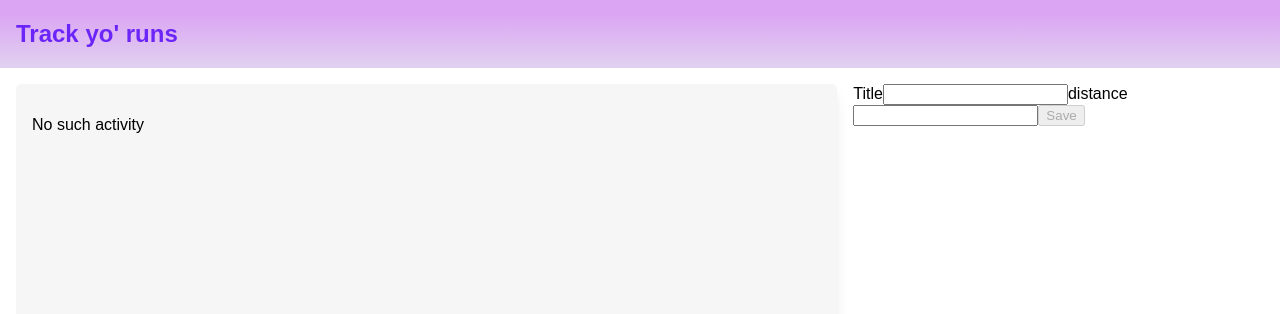
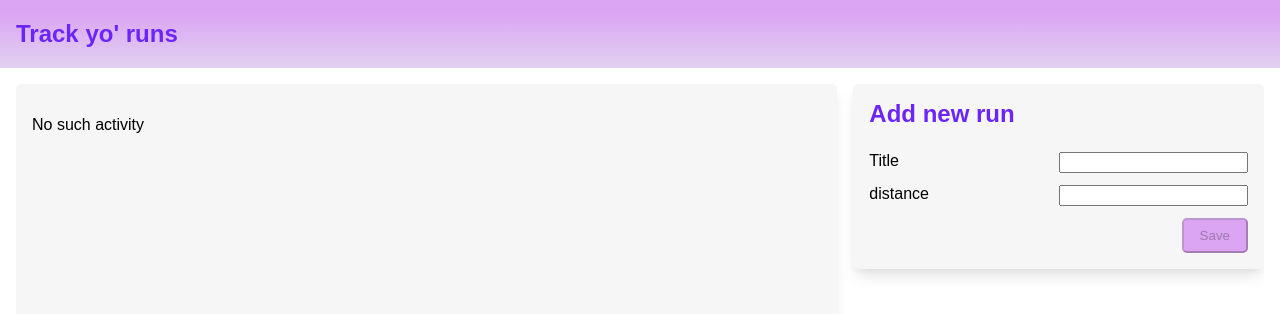
Before and after one commit to Jo-R/fitness-tracker-react-redux-client, a React (Create React App) app: page /activity/1 in a window 1280 px wide. Shown: the top 314 px of the page. Built offline with nearby package versions, Linux system fonts and the light colour scheme.

Commit message:
readme and tweak comments, basic styling for add run

```diff
--- a/src/api/runActivity.js
+++ b/src/api/runActivity.js
@@ -1,5 +1,6 @@
 import Api from "./api";
 
+// TODO sort out error handling for api calls
 export const getRunActivityById = async (id) => {
   try {
     const response = await Api.get(`/RunActivity/${id}`);
@@ -18,11 +19,11 @@ export const addRunActivity = async (activity) => {
   }
 };
 
-// TODO sort out hard coded id and paging
-export const getRunActivitiesForUser = async () => {
+// TODO rmeove hard coded-ness from paging
+export const getRunActivitiesForUser = async (userId) => {
   try {
     const response = await Api.get(
-      `/RunActivity/user/d30e52b0-304c-4aa1-3c68-08d888b124c0?pageNumber=1&pageSize=50`
+      `/RunActivity/user/${userId}?pageNumber=1&pageSize=50`
     );
     return response;
   } catch (error) {
--- a/src/features/runActivities/AddRunActivity.jsx
+++ b/src/features/runActivities/AddRunActivity.jsx
@@ -2,6 +2,9 @@ import React, { useState } from "react";
 import { useDispatch } from "react-redux";
 import { addNewRun } from "./runActivitiesSlice";
 import { unwrapResult } from "@reduxjs/toolkit";
+import styles from "./AddRunActivity.module.css";
+import typeStyles from "../../sharedStyles/Typography.module.css";
+import { Card } from "../../components/Card/Card";
 
 export const AddRunActivity = () => {
   const dispatch = useDispatch();
@@ -30,6 +33,7 @@ export const AddRunActivity = () => {
         setDistance("");
         setTitle("");
       } catch (err) {
+        // TODO display this error properly
         console.error("Failed to save the run: ", err);
       } finally {
         setAddRequestStatus("idle");
@@ -39,7 +43,10 @@ export const AddRunActivity = () => {
 
   return (
     <section>
+      <Card>
         <form onSubmit={handleSave}>
+          <h3 className={typeStyles.sectionHeading}>Add new run</h3>
+          <div className={styles.grid}>
             <label htmlFor="titleInput">Title</label>
             <input
               id="titleInput"
@@ -52,10 +59,19 @@ export const AddRunActivity = () => {
               value={distance}
               onChange={handleDistanceInput}
             ></input>
-        <button onClick={handleSave} type="submit" disabled={!canSave}>
+          </div>
+          <div className={styles.rightAlign}>
+            <button
+              onClick={handleSave}
+              type="submit"
+              disabled={!canSave}
+              className={styles.btn}
+            >
               Save
             </button>
+          </div>
         </form>
+      </Card>
     </section>
   );
 };
--- /dev/null
+++ b/src/features/runActivities/AddRunActivity.module.css
@@ -0,0 +1,17 @@
+.grid {
+  display: grid;
+  grid-template-columns: 1fr 1fr;
+  row-gap: 0.75rem;
+}
+
+.rightAlign {
+  display: flex;
+  justify-content: flex-end;
+  margin-top: 0.75rem;
+}
+
+.btn {
+  background-color: var(--main-3);
+  padding: 0.5rem 1rem;
+  border-radius: 5px;
+}
--- a/src/features/runActivities/RunActivities.jsx
+++ b/src/features/runActivities/RunActivities.jsx
@@ -5,7 +5,6 @@ import typeStyles from "../../sharedStyles/Typography.module.css";
 import { ActivityCard } from "../../components/ActivityCard/ActivitySummaryCard";
 import { selectAllActivities, fetchActivities } from "./runActivitiesSlice";
 
-// TODO loading and error styles
 export const RunActivities = () => {
   const dispatch = useDispatch();
   const runList = useSelector(selectAllActivities);
--- a/src/features/runActivities/ViewRunActivity.jsx
+++ b/src/features/runActivities/ViewRunActivity.jsx
@@ -4,7 +4,6 @@ import { selectActivityById } from "./runActivitiesSlice";
 import { Card } from "../../components/Card/Card";
 import typeStyles from "../../sharedStyles/Typography.module.css";
 
-// TODO mock map image and other details
 export const ViewRunActivity = ({ match }) => {
   const runId = match.params.runId;
 
--- a/src/features/runActivities/runActivitiesSlice.js
+++ b/src/features/runActivities/runActivitiesSlice.js
@@ -4,7 +4,9 @@ import { addRunActivity, getRunActivitiesForUser } from "../../api/runActivity";
 export const fetchActivities = createAsyncThunk(
   "runActivities/fetchActivities",
   async () => {
-    const response = await getRunActivitiesForUser();
+    const response = await getRunActivitiesForUser(
+      "d30e52b0-304c-4aa1-3c68-08d888b124c0"
+    );
     return response.items;
   }
 );
@@ -14,7 +16,6 @@ export const addNewRun = createAsyncThunk(
   async (newActivity) => {
     console.log(Date.now().toLocaleString());
     // TODO sort out hard coded fields
-    // TODO failure handling is no good
     const date = new Date();
     const response = await addRunActivity({
       userId: "d30e52b0-304c-4aa1-3c68-08d888b124c0",
@@ -43,7 +44,6 @@ const runActivitiesSlice = createSlice({
     },
     [fetchActivities.fulfilled]: (state, action) => {
       state.status = "succeeded";
-      // Add any fetched items to the array
       state.items = state.items.concat(action.payload);
     },
     [fetchActivities.rejected]: (state, action) => {
@@ -51,7 +51,6 @@ const runActivitiesSlice = createSlice({
       state.error = "Sorry, something went wrong.";
     },
     [addNewRun.fulfilled]: (state, action) => {
-      // We can directly add the new run object to our array
       state.items.push(action.payload);
     },
   },
--- a/src/layout/PageLayout.module.css
+++ b/src/layout/PageLayout.module.css
@@ -16,5 +16,3 @@
   column-gap: 1rem;
   margin: 0 1rem;
 }
-
-/** TODO mobile/tablet layout*/
--- a/src/sharedStyles/Typography.module.css
+++ b/src/sharedStyles/Typography.module.css
@@ -13,7 +13,8 @@
 .sectionHeading {
   color: var(--main-2);
   font-weight: 700;
-  font-size: 2rem;
+  font-size: 1.5rem;
+  margin-top: 0;
 }
 
 .greyText {
```
Also changed, not shown: 1 other file (tests, documents, lock files or other folders). Lines whose indentation alone changed are shown as unchanged.
